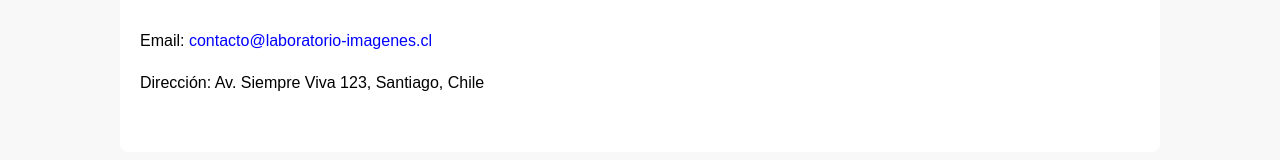
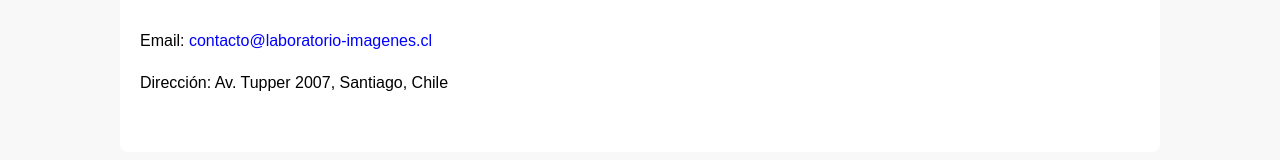
Before and after one commit to labprocesamientoimg/labprocesamientoimg.github.io, a plain HTML site: page index.html in a window 1280 px wide. Shown: the part 5190-5350 px from the top of the page. Drawn offline with Linux system fonts and the light colour scheme.

Commit message:
Beta2-Dir

```diff
--- a/index.html
+++ b/index.html
@@ -236,7 +236,7 @@
   <section id="contacto">
     <h1>Contacto</h1>
     <p>Email: <a href="mailto:contacto@laboratorio-imagenes.cl">contacto@laboratorio-imagenes.cl</a></p>
-    <p>Dirección: Av. Siempre Viva 123, Santiago, Chile</p>
+    <p>Dirección: Av. Tupper 2007, Santiago, Chile</p>
   </section>
 
   <footer>
```
